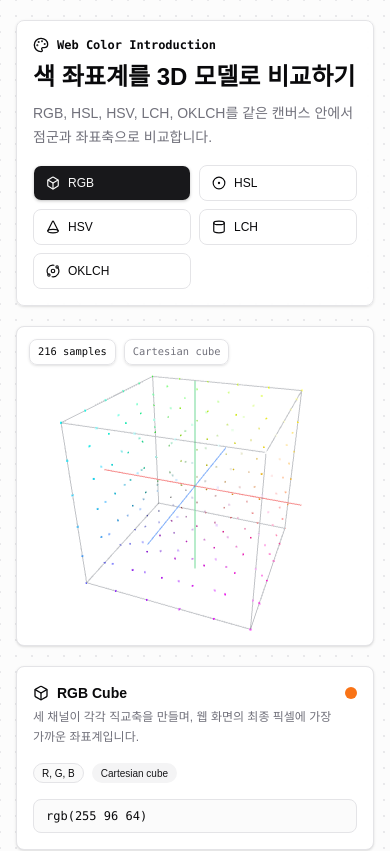
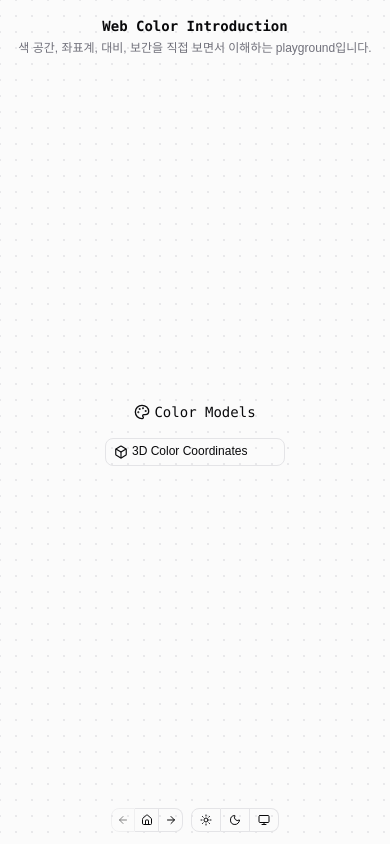
Before and after one commit to HyunsDev/web-color-introduction, a React (Vite) app: page / in a window 390 px wide. Shown: the top 851 px of the page. Built offline with nearby package versions, Linux system fonts and the light colour scheme.

Commit message:
feat: PlaygroundCenter 및 PlaygroundHomePage 추가, 라우팅 및 테마 선택 기능 개선

```diff
--- a/src/color-models/ColorSpaceExplorer.tsx
+++ b/src/color-models/ColorSpaceExplorer.tsx
@@ -7,7 +7,6 @@ import {
   ConeIcon,
   CylinderIcon,
   OrbitIcon,
-  PaletteIcon,
 } from "lucide-react"
 
 import { Badge } from "@/components/ui/badge"
@@ -22,6 +21,7 @@ import type {
   ColorSpaceModelId,
 } from "@/color-models/color-space-models"
 import { cn } from "@/lib/utils"
+import { PlaygroundCenter } from "@/playground/PlaygroundRoute"
 
 const MODEL_ICONS = {
   rgb: BoxIcon,
@@ -77,26 +77,15 @@ export function ColorSpaceExplorer() {
   )
 
   return (
-    <main className="bg-dot-grid min-h-svh bg-muted/30 px-4 py-5 text-foreground sm:px-6 lg:px-8">
-      <div className="mx-auto flex w-full max-w-7xl flex-col gap-5">
-        <header className="grid gap-4 rounded-md border border-border bg-background/85 p-4 shadow-sm backdrop-blur lg:grid-cols-[1fr_auto] lg:items-center">
-          <div className="grid gap-2">
-            <div className="flex items-center gap-2 font-mono text-xs font-semibold">
-              <PaletteIcon className="size-4" />
-              Web Color Introduction
-            </div>
-            <h1 className="max-w-3xl text-2xl font-semibold tracking-normal text-balance sm:text-3xl">
-              색 좌표계를 3D 모델로 비교하기
-            </h1>
-            <p className="max-w-3xl text-sm leading-6 text-muted-foreground">
-              RGB, HSL, HSV, LCH, OKLCH를 같은 캔버스 안에서 점군과 좌표축으로
-              비교합니다.
-            </p>
-          </div>
-          <div className="grid grid-cols-2 gap-2 sm:grid-cols-5 lg:min-w-[500px]">
-            {modelTabs}
-          </div>
-        </header>
+    <PlaygroundCenter
+      title="색 좌표계를 3D 모델로 비교하기"
+      description="RGB, HSL, HSV, LCH, OKLCH를 같은 캔버스 안에서 점군과 좌표축으로 비교합니다."
+      width="min(100%, 1280px)"
+    >
+      <div className="flex w-full flex-col gap-5">
+        <div className="grid grid-cols-2 gap-2 rounded-md border border-border bg-background/85 p-4 shadow-sm backdrop-blur sm:grid-cols-5">
+          {modelTabs}
+        </div>
 
         <section className="grid gap-5 lg:grid-cols-[minmax(0,1fr)_360px]">
           <ColorSpaceModelCanvas model={selectedModel} />
@@ -157,6 +146,6 @@ export function ColorSpaceExplorer() {
           </aside>
         </section>
       </div>
-    </main>
+    </PlaygroundCenter>
   )
 }
--- /dev/null
+++ b/src/playground/PlaygroundCenter.tsx
@@ -0,0 +1,44 @@
+import type { ReactNode } from "react"
+
+import { cn } from "@/lib/utils"
+import { PlaygroundTools } from "@/playground/PlaygroundIndexPage"
+
+export function PlaygroundCenter({
+  children,
+  className,
+  description,
+  title,
+  width = "400px",
+}: {
+  readonly children?: ReactNode
+  readonly className?: string
+  readonly description?: ReactNode
+  readonly title?: ReactNode
+  readonly width?: string
+}) {
+  return (
+    <div
+      className={cn(
+        "bg-dot-grid flex min-h-svh flex-col items-center bg-muted/40 text-foreground",
+        className
+      )}
+    >
+      <header className="flex min-h-18 shrink-0 flex-col items-center justify-center gap-1 px-4 py-3 text-center">
+        {title && <code className="text-sm font-bold">{title}</code>}
+        {description && (
+          <p className="max-w-xl text-xs text-muted-foreground">
+            {description}
+          </p>
+        )}
+      </header>
+      <main className="flex flex-1 items-center justify-center px-6 py-10">
+        <div className="w-full" style={{ width }}>
+          {children}
+        </div>
+      </main>
+      <footer className="flex shrink-0 items-center justify-center px-4 py-3">
+        <PlaygroundTools />
+      </footer>
+    </div>
+  )
+}
--- /dev/null
+++ b/src/playground/PlaygroundHomePage.tsx
@@ -0,0 +1,27 @@
+import { BoxIcon, PaletteIcon } from "lucide-react"
+
+import {
+  PlaygroundIndexPage,
+  PlaygroundRouteColumn,
+  PlaygroundRouteFeature,
+  PlaygroundRouteGroup,
+} from "@/playground/PlaygroundRoute"
+
+export function PlaygroundHomePage() {
+  return (
+    <PlaygroundIndexPage
+      title="Web Color Introduction"
+      description="색 공간, 좌표계, 대비, 보간을 직접 보면서 이해하는 playground입니다."
+    >
+      <PlaygroundRouteColumn>
+        <PlaygroundRouteGroup name="Color Models" icon={PaletteIcon}>
+          <PlaygroundRouteFeature
+            icon={BoxIcon}
+            label="3D Color Coordinates"
+            path="/color-space-models"
+          />
+        </PlaygroundRouteGroup>
+      </PlaygroundRouteColumn>
+    </PlaygroundIndexPage>
+  )
+}
--- a/src/playground/PlaygroundIndexPage.tsx
+++ b/src/playground/PlaygroundIndexPage.tsx
@@ -7,11 +7,23 @@ import {
   useNavigate,
   useRouter,
 } from "@tanstack/react-router"
-import { ArrowLeftIcon, ArrowRightIcon, HomeIcon } from "lucide-react"
+import {
+  ArrowLeftIcon,
+  ArrowRightIcon,
+  HomeIcon,
+  MonitorIcon,
+  MoonIcon,
+  SunIcon,
+} from "lucide-react"
 import { motion } from "motion/react"
 
+import { useTheme } from "@/components/theme-provider"
 import { Button } from "@/components/ui/button"
 import { ButtonGroup } from "@/components/ui/button-group"
+import {
+  ToggleGroup,
+  ToggleGroupItem,
+} from "@/components/ui/toggle-group"
 import {
   Tooltip,
   TooltipContent,
@@ -33,15 +45,30 @@ import {
 } from "@/playground/playground-route-motion"
 import type { PlaygroundTransitionState } from "@/playground/playground-route-motion"
 
-function PlaygroundNavigationTools() {
+type PlaygroundTheme = "light" | "dark" | "system"
+
+function isPlaygroundTheme(value: string): value is PlaygroundTheme {
+  switch (value) {
+    case "light":
+    case "dark":
+    case "system":
+      return true
+    default:
+      return false
+  }
+}
+
+export function PlaygroundTools() {
   const router = useRouter()
   const canGoBack = useCanGoBack()
+  const { theme, setTheme } = useTheme()
   const canGoForward = useSyncExternalStore(
     router.history.subscribe,
     () => router.history.location.state.__TSR_index < router.history.length - 1
   )
 
   return (
+    <div className="flex flex-wrap items-center justify-center gap-2">
       <ButtonGroup>
         <Tooltip>
           <TooltipTrigger asChild>
@@ -80,6 +107,46 @@ function PlaygroundNavigationTools() {
           <TooltipContent>Forward</TooltipContent>
         </Tooltip>
       </ButtonGroup>
+
+      <ToggleGroup
+        type="single"
+        value={theme}
+        size="sm"
+        spacing={0}
+        variant="outline"
+        aria-label="Theme selector"
+        onValueChange={(value) => {
+          if (isPlaygroundTheme(value)) {
+            setTheme(value)
+          }
+        }}
+      >
+        <Tooltip>
+          <TooltipTrigger asChild>
+            <ToggleGroupItem value="light" aria-label="Light theme">
+              <SunIcon />
+            </ToggleGroupItem>
+          </TooltipTrigger>
+          <TooltipContent>Light</TooltipContent>
+        </Tooltip>
+        <Tooltip>
+          <TooltipTrigger asChild>
+            <ToggleGroupItem value="dark" aria-label="Dark theme">
+              <MoonIcon />
+            </ToggleGroupItem>
+          </TooltipTrigger>
+          <TooltipContent>Dark</TooltipContent>
+        </Tooltip>
+        <Tooltip>
+          <TooltipTrigger asChild>
+            <ToggleGroupItem value="system" aria-label="System theme">
+              <MonitorIcon />
+            </ToggleGroupItem>
+          </TooltipTrigger>
+          <TooltipContent>System</TooltipContent>
+        </Tooltip>
+      </ToggleGroup>
+    </div>
   )
 }
 
@@ -184,7 +251,7 @@ export function PlaygroundIndexPage({
           <PlaygroundIndexPageContent>{children}</PlaygroundIndexPageContent>
         </main>
         <footer className="flex shrink-0 items-center justify-center px-4 py-3">
-          <PlaygroundNavigationTools />
+          <PlaygroundTools />
         </footer>
       </div>
     </PlaygroundTransitionContext.Provider>
--- a/src/playground/PlaygroundRoute.tsx
+++ b/src/playground/PlaygroundRoute.tsx
@@ -1,3 +1,4 @@
+export { PlaygroundCenter } from "@/playground/PlaygroundCenter"
 export { PlaygroundIndexPage } from "@/playground/PlaygroundIndexPage"
 export {
   PlaygroundRouteColumn,
--- a/src/routeTree.gen.ts
+++ b/src/routeTree.gen.ts
@@ -9,8 +9,14 @@
 // Additionally, you should also exclude this file from your linter and/or formatter to prevent it from being checked or modified.
 
 import { Route as rootRouteImport } from "./routes/__root"
+import { Route as ColorSpaceModelsRouteImport } from "./routes/color-space-models"
 import { Route as IndexRouteImport } from "./routes/index"
 
+const ColorSpaceModelsRoute = ColorSpaceModelsRouteImport.update({
+  id: "/color-space-models",
+  path: "/color-space-models",
+  getParentRoute: () => rootRouteImport,
+} as any)
 const IndexRoute = IndexRouteImport.update({
   id: "/",
   path: "/",
@@ -19,28 +25,39 @@ const IndexRoute = IndexRouteImport.update({
 
 export interface FileRoutesByFullPath {
   "/": typeof IndexRoute
+  "/color-space-models": typeof ColorSpaceModelsRoute
 }
 export interface FileRoutesByTo {
   "/": typeof IndexRoute
+  "/color-space-models": typeof ColorSpaceModelsRoute
 }
 export interface FileRoutesById {
   __root__: typeof rootRouteImport
   "/": typeof IndexRoute
+  "/color-space-models": typeof ColorSpaceModelsRoute
 }
 export interface FileRouteTypes {
   fileRoutesByFullPath: FileRoutesByFullPath
-  fullPaths: "/"
+  fullPaths: "/" | "/color-space-models"
   fileRoutesByTo: FileRoutesByTo
-  to: "/"
-  id: "__root__" | "/"
+  to: "/" | "/color-space-models"
+  id: "__root__" | "/" | "/color-space-models"
   fileRoutesById: FileRoutesById
 }
 export interface RootRouteChildren {
   IndexRoute: typeof IndexRoute
+  ColorSpaceModelsRoute: typeof ColorSpaceModelsRoute
 }
 
 declare module "@tanstack/react-router" {
   interface FileRoutesByPath {
+    "/color-space-models": {
+      id: "/color-space-models"
+      path: "/color-space-models"
+      fullPath: "/color-space-models"
+      preLoaderRoute: typeof ColorSpaceModelsRouteImport
+      parentRoute: typeof rootRouteImport
+    }
     "/": {
       id: "/"
       path: "/"
@@ -53,6 +70,7 @@ declare module "@tanstack/react-router" {
 
 const rootRouteChildren: RootRouteChildren = {
   IndexRoute: IndexRoute,
+  ColorSpaceModelsRoute: ColorSpaceModelsRoute,
 }
 export const routeTree = rootRouteImport
   ._addFileChildren(rootRouteChildren)
--- /dev/null
+++ b/src/routes/color-space-models.tsx
@@ -0,0 +1,7 @@
+import { createFileRoute } from "@tanstack/react-router"
+
+import { ColorSpaceExplorer } from "@/color-models/ColorSpaceExplorer"
+
+export const Route = createFileRoute("/color-space-models")({
+  component: ColorSpaceExplorer,
+})
--- a/src/routes/index.tsx
+++ b/src/routes/index.tsx
@@ -1,7 +1,7 @@
 import { createFileRoute } from "@tanstack/react-router"
 
-import { App } from "@/App.tsx"
+import { PlaygroundHomePage } from "@/playground/PlaygroundHomePage"
 
 export const Route = createFileRoute("/")({
-  component: App,
+  component: PlaygroundHomePage,
 })
```
Lines whose indentation alone changed are shown as unchanged.
